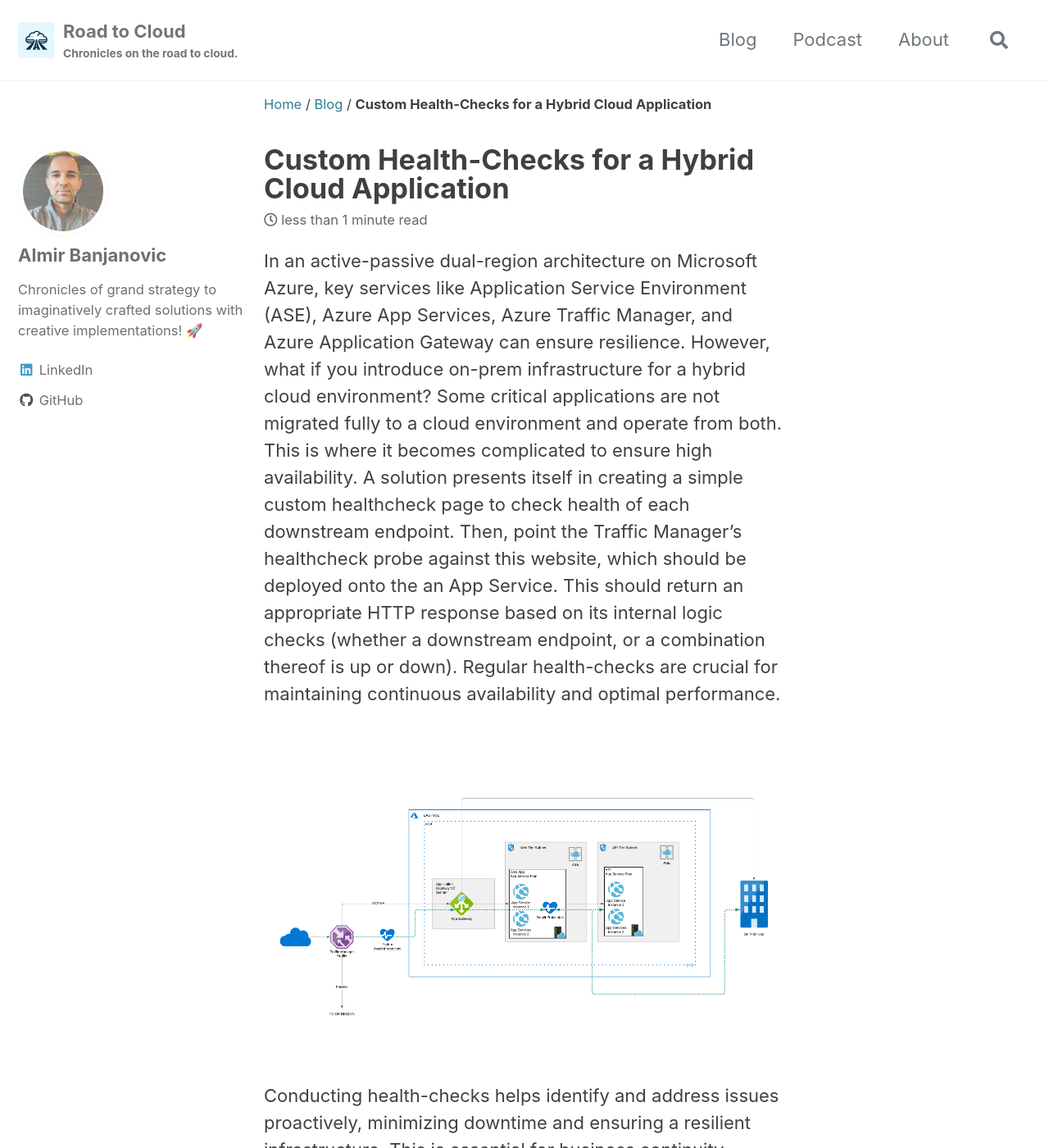
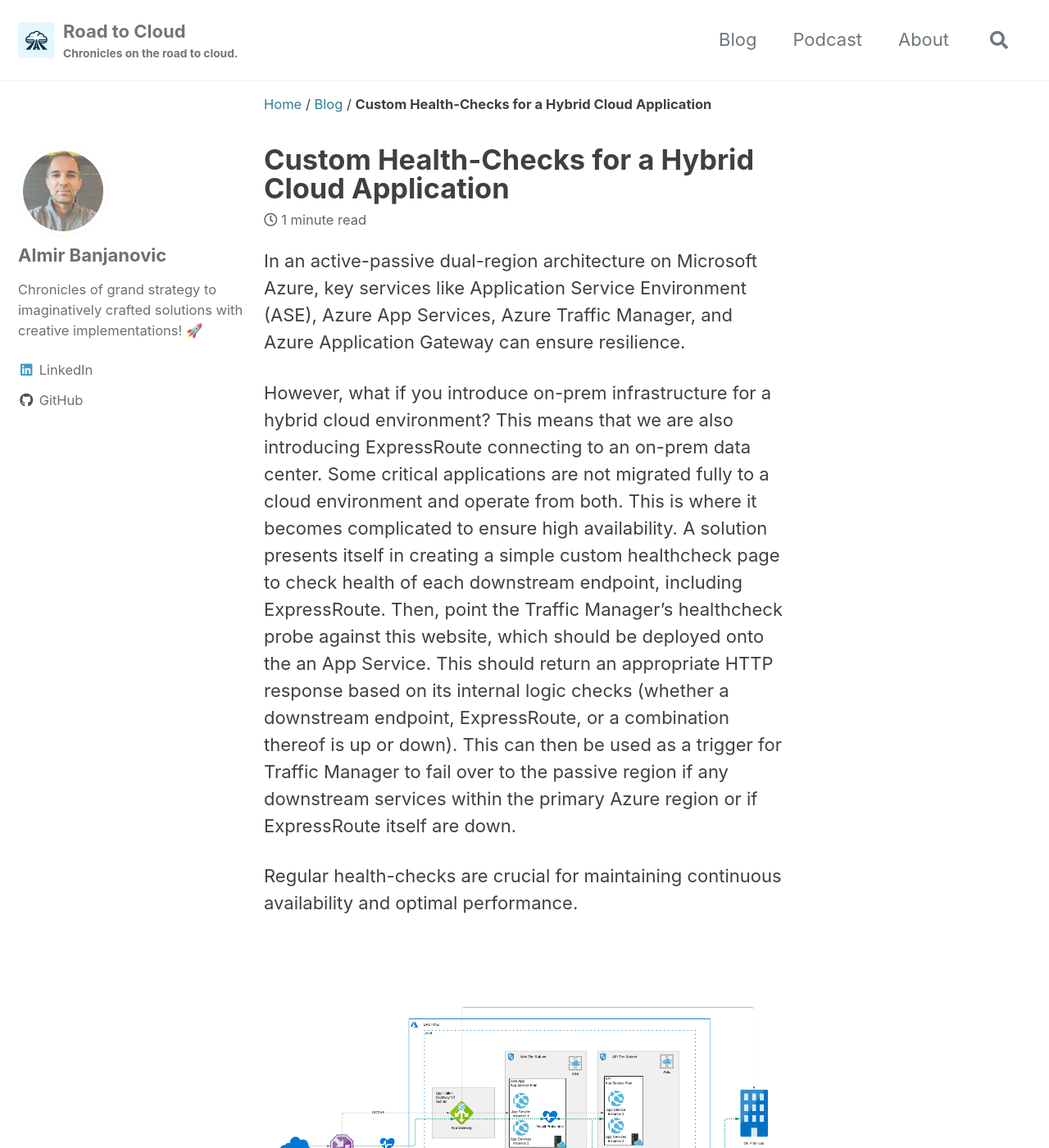
Before and after one commit to almirbanjanovic/roadtocloud.github.io, a Jekyll site: the page built from blog/_posts/2024-01-16-azure-single-region-health-check.md, in a window 1280 px wide and 1400 px high. Shown: the whole window at 82% size. Built offline with Jekyll 4.4.1, drawn with Linux system fonts in a browser that asks for light colours; cached includes are drawn as plain includes.

Commit message:
Update 2024-01-16-azure-single-region-health-check.md

```diff
--- a/blog/_posts/2024-01-16-azure-single-region-health-check.md
+++ b/blog/_posts/2024-01-16-azure-single-region-health-check.md
@@ -8,7 +8,11 @@ tags:
   - cloud
 ---
 
-In an active-passive dual-region architecture on Microsoft Azure, key services like Application Service Environment (ASE), Azure App Services, Azure Traffic Manager, and Azure Application Gateway can ensure resilience. However, what if you introduce on-prem infrastructure for a hybrid cloud environment?  Some critical applications are not migrated fully to a cloud environment and operate from both.  This is where it becomes complicated to ensure high availability.  A solution presents itself in creating a simple custom healthcheck page to check health of each downstream endpoint.  Then, point the Traffic Manager's healthcheck probe against this website, which should be deployed onto the an App Service.  This should return an appropriate HTTP response based on its internal logic checks (whether a downstream endpoint, or a combination thereof is up or down).  Regular health-checks are crucial for maintaining continuous availability and optimal performance.
+In an active-passive dual-region architecture on Microsoft Azure, key services like Application Service Environment (ASE), Azure App Services, Azure Traffic Manager, and Azure Application Gateway can ensure resilience.
+
+However, what if you introduce on-prem infrastructure for a hybrid cloud environment? This means that we are also introducing ExpressRoute connecting to an on-prem data center.  Some critical applications are not migrated fully to a cloud environment and operate from both.  This is where it becomes complicated to ensure high availability.  A solution presents itself in creating a simple custom healthcheck page to check health of each downstream endpoint, including ExpressRoute.  Then, point the Traffic Manager's healthcheck probe against this website, which should be deployed onto the an App Service.  This should return an appropriate HTTP response based on its internal logic checks (whether a downstream endpoint, ExpressRoute, or a combination thereof is up or down). This can then be used as a trigger for Traffic Manager to fail over to the passive region if any downstream services within the primary Azure region or if ExpressRoute itself are down.
+
+Regular health-checks are crucial for maintaining continuous availability and optimal performance.
 
 <figure>
     <a href="/assets/images/ase-single-region-health-check.png"><img src="/assets/images/ase-single-region-health-check.png"></a>
```
